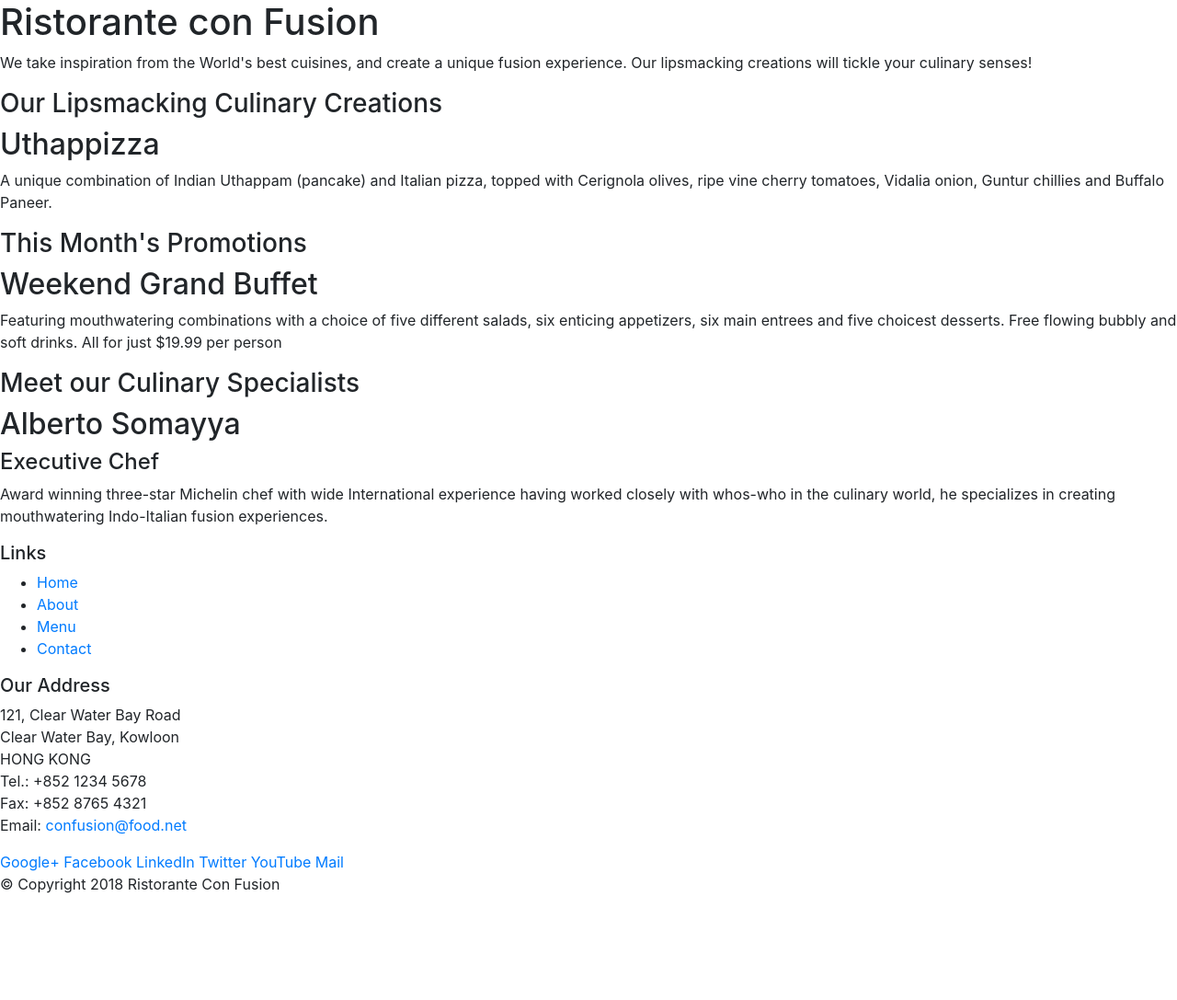
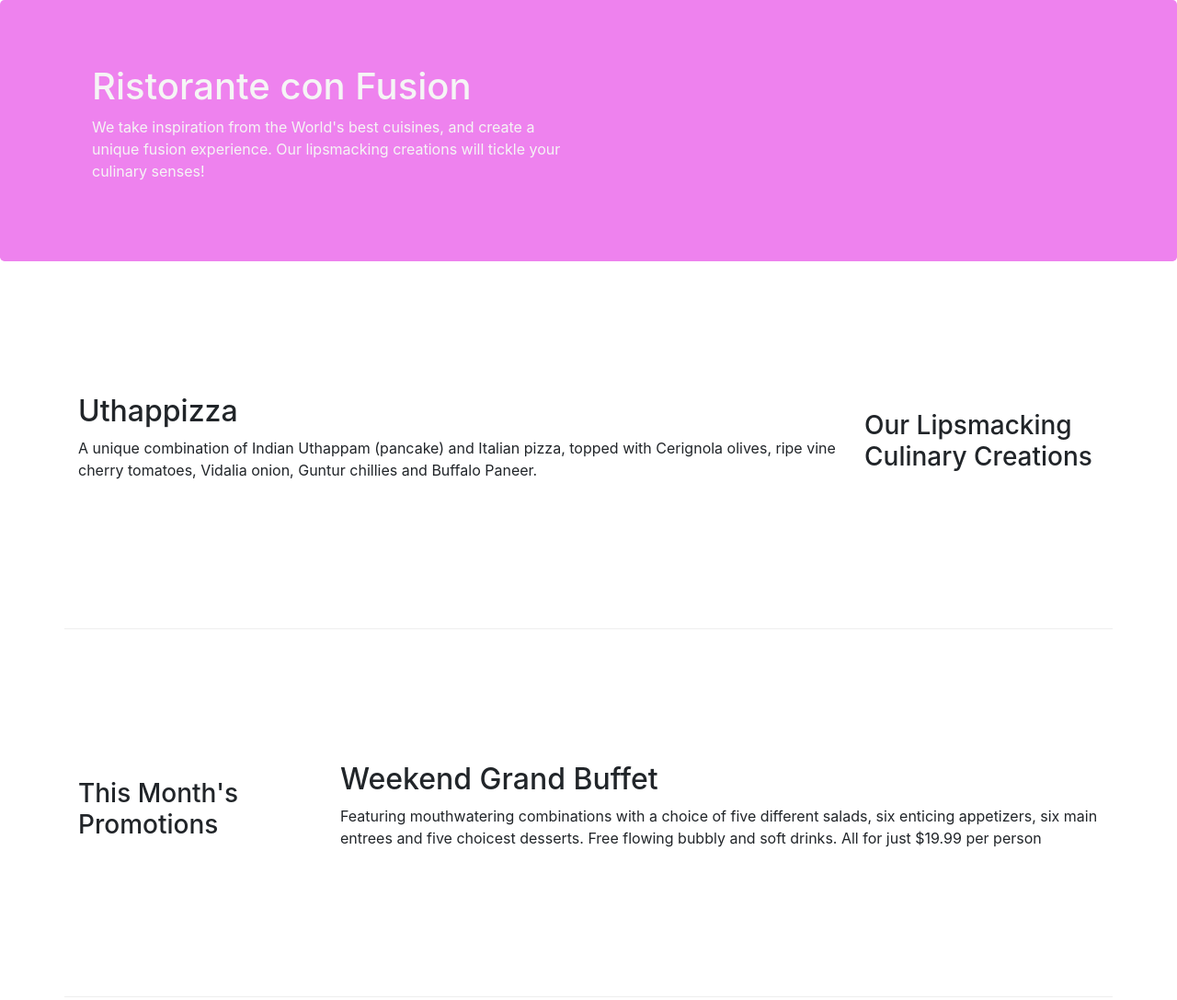
Before and after one commit to ipseekamalla1/fronend-coursera-assignement2, a website: page index.html in a window 1280 px wide. Shown: the top 1087 px of the page at 92% size. Before the commit the page ends 989 px from the top, so only its background shows below. Drawn offline with nearby package versions, Linux system fonts and the light colour scheme.

Commit message:
bootstrap grid system

```diff
--- /dev/null
+++ b/css/styles.css
@@ -0,0 +1,31 @@
+.row-header {
+    margin: 0px auto;
+    padding: 0px auto;
+}
+
+.row-content {
+    margin:0 px auto;
+    padding:50px 0px 50 0px;
+    border-bottom: 1px ridge;
+    min-height: 400px;
+}
+
+.footer{
+    background: #D1C4E9;
+    margin: 0px auto;
+    padding: 20px 0px 20px 0px;
+}
+
+.jumbotron{
+    padding: 70px 30px 70px 30px;
+    margin: 0px auto;
+    background: violet;
+    color: whitesmoke;
+}
+
+.address{
+    font-size: 80%;
+    margin: 0px;
+    color: black;
+
+}
--- a/index.html
+++ b/index.html
@@ -9,77 +9,80 @@
 
     <!-- Bootstrap CSS -->
     <link rel="stylesheet" href="node_modules/bootstrap/dist/css/bootstrap.min.css">
+    <link rel="stylesheet" href="css/styles.css">
     <title>Ristorante Con Fusion</title>
 </head>
 
 <body>
 
-    <header>
-        <div>
-            <div>
-                <div>
+    <header class="jumbotron">
+        <div class="container ">
+            <div class="row row-header">
+                <div class="col-12 col-sm-6">
                     <h1>Ristorante con Fusion</h1>
                     <p>We take inspiration from the World's best cuisines, and create a unique fusion experience. Our
                         lipsmacking creations will tickle your culinary senses!</p>
                 </div>
-                <div>
+                <div class="col-12 col-sm">
                 </div>
             </div>
         </div>
     </header>
 
-    <div>
-        <div>
-            <div>
+    <div class="container">
+        <div class="row row-content align-items-center">
+            <div class="col-12 col-sm-4 order-sm-last col-md-3">
                 <h3>Our Lipsmacking Culinary Creations</h3>
             </div>
-            <div>
+            <div class="col col-sm order-sm-first col-md">
                 <h2>Uthappizza</h2>
-                <p>A unique combination of Indian Uthappam (pancake) and Italian pizza, topped with Cerignola olives,
+                <p>A unique combination of Indian Uthappam (pancake) and Italian pizza, topped with Cerignola
+                    olives,
                     ripe vine cherry tomatoes, Vidalia onion, Guntur chillies and Buffalo Paneer.</p>
             </div>
         </div>
 
-
-        <div>
-            <div>
+        <div class="row row-content align-items-center">
+            <div class="col-12 col-sm-4 col-md-3">
                 <h3>This Month's Promotions</h3>
             </div>
-            <div>
+
+            <div class="col col-sm col-md">
                 <h2>Weekend Grand Buffet</h2>
-                <p>Featuring mouthwatering combinations with a choice of five different salads, six enticing appetizers,
+                <p>Featuring mouthwatering combinations with a choice of five different salads, six enticing
+                    appetizers,
                     six main entrees and five choicest desserts. Free flowing bubbly and soft drinks. All for just
                     $19.99 per person </p>
             </div>
         </div>
 
-        <div>
-            <div>
+        <div class="row row-content align-items-center">
+            <div class="col-12 col-sm-4 order-sm-last col-md-3">
                 <h3>Meet our Culinary Specialists</h3>
             </div>
-            <div>
+            <div class="col col-sm order-sm-first col-md">
                 <h2>Alberto Somayya</h2>
                 <h4>Executive Chef</h4>
-                <p>Award winning three-star Michelin chef with wide International experience having worked closely with
+                <p>Award winning three-star Michelin chef with wide International experience having worked closely
+                    with
                     whos-who in the culinary world, he specializes in creating mouthwatering Indo-Italian fusion
                     experiences. </p>
             </div>
         </div>
     </div>
 
-    <footer>
-        <div>
-            <div>
-                <div>
+    <footer class="container">
+        <div class="row footer">
+            <div class="col-4 offset-1 col-sm-2">
                 <h5>Links</h5>
-                    <ul>
+                <ul class="list-instyled">
                     <li><a href="#">Home</a></li>
                     <li><a href="#">About</a></li>
                     <li><a href="#">Menu</a></li>
                     <li><a href="#">Contact</a></li>
                 </ul>
             </div>
-                <div>
+            <div class="col-7 col-sm-5">
                 <h5>Our Address</h5>
                 <address>
                     121, Clear Water Bay Road<br>
@@ -90,8 +93,8 @@
                     Email: <a href="mailto:confusion@food.net">confusion@food.net</a>
                 </address>
             </div>
-                <div>
-                    <div>
+            <div class="col-12 col-sm-4 align-self-center">
+                <div class="text-center">
                     <a href="http://google.com/+">Google+</a>
                     <a href="http://www.facebook.com/profile.php?id=">Facebook</a>
                     <a href="http://www.linkedin.com/in/">LinkedIn</a>
@@ -101,10 +104,9 @@
                 </div>
             </div>
         </div>
-            <div>
-                <div>
+        <div class="row justify-content-center">
+            <div class="col-auto">
                 <p>© Copyright 2018 Ristorante Con Fusion</p>
-                </div>
             </div>
         </div>
     </footer>
```
Lines whose indentation alone changed are shown as unchanged.
